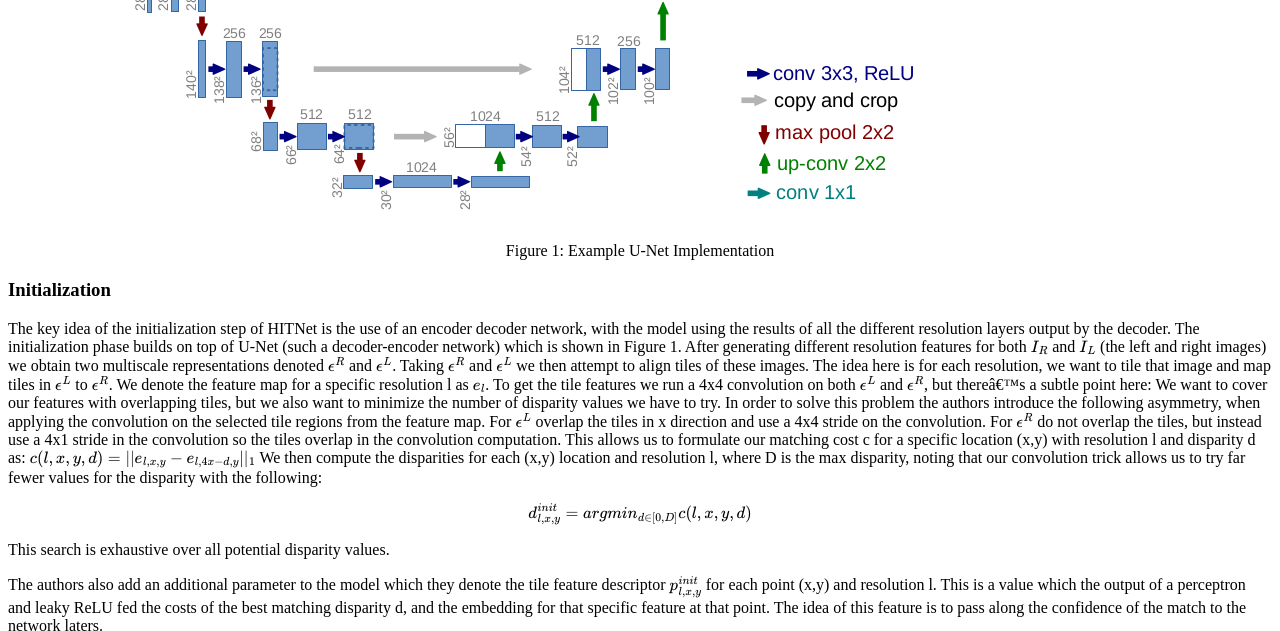
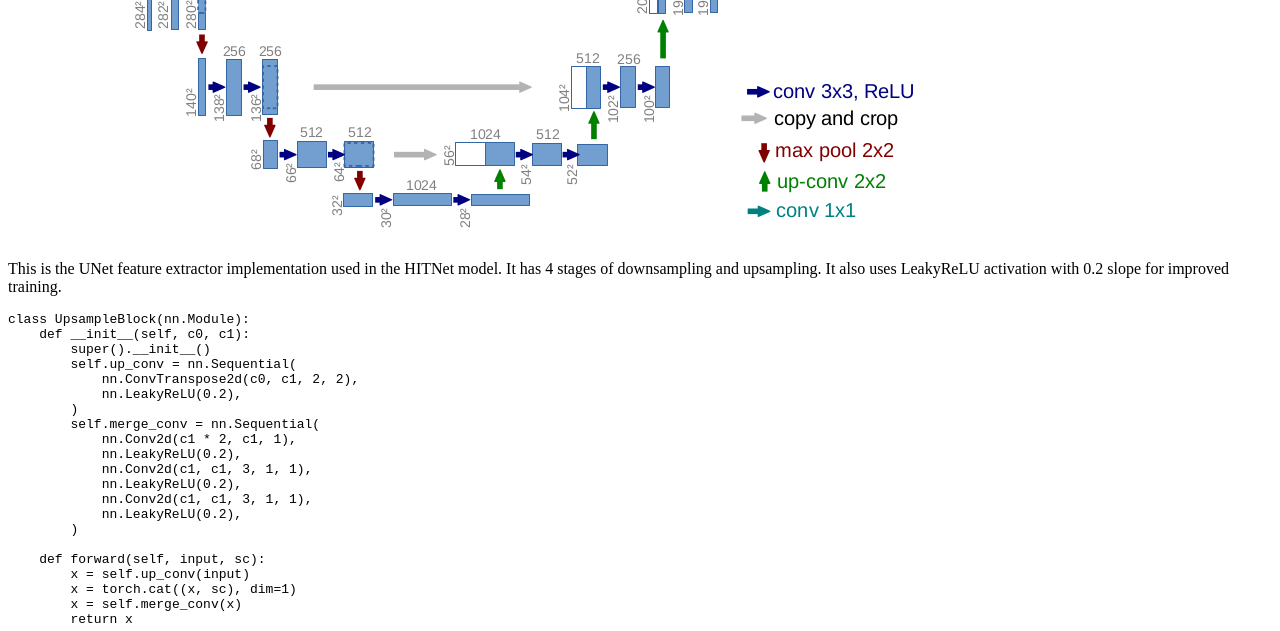
Before and after one commit to UCLAdeepvision/CS188-Projects-2022Winter, a Jekyll site: the page built from _posts/2021-01-27-team25-stereo-depth-vision.md, in a window 1280 px wide and 1400 px high, scrolled down 1455 px. Shown: the top 631 px of the window. Built offline with Jekyll 4.4.1, drawn with Linux system fonts in a browser that asks for light colours; some of the changed text lies outside the part shown; grey boxes are pictures that could not be loaded.

Commit message:
team25: write more about images

````diff
--- a/_posts/2021-01-27-team25-stereo-depth-vision.md
+++ b/_posts/2021-01-27-team25-stereo-depth-vision.md
@@ -30,6 +30,87 @@ HITNet is a recent model that works to use some of the recent techniques from ac
 
 ![UNET]({{ '/assets/images/team25/unet.png' | relative_url }})
 
+This is the UNet feature extractor implementation used in the HITNet model.
+It has 4 stages of downsampling and upsampling.
+It also uses LeakyReLU activation with 0.2 slope for improved training.
+
+```python
+class UpsampleBlock(nn.Module):
+    def __init__(self, c0, c1):
+        super().__init__()
+        self.up_conv = nn.Sequential(
+            nn.ConvTranspose2d(c0, c1, 2, 2),
+            nn.LeakyReLU(0.2),
+        )
+        self.merge_conv = nn.Sequential(
+            nn.Conv2d(c1 * 2, c1, 1),
+            nn.LeakyReLU(0.2),
+            nn.Conv2d(c1, c1, 3, 1, 1),
+            nn.LeakyReLU(0.2),
+            nn.Conv2d(c1, c1, 3, 1, 1),
+            nn.LeakyReLU(0.2),
+        )
+
+    def forward(self, input, sc):
+        x = self.up_conv(input)
+        x = torch.cat((x, sc), dim=1)
+        x = self.merge_conv(x)
+        return x
+
+class FeatureExtractor(nn.Module):
+    def __init__(self, C):
+        super().__init__()
+        self.down_0 = nn.Sequential(
+            nn.Conv2d(3, C[0], 3, 1, 1),
+            nn.LeakyReLU(0.2),
+        )
+        self.down_1 = nn.Sequential(
+            SameConv2d(C[0], C[1], 4, 2),
+            nn.LeakyReLU(0.2),
+            nn.Conv2d(C[1], C[1], 3, 1, 1),
+            nn.LeakyReLU(0.2),
+        )
+        self.down_2 = nn.Sequential(
+            SameConv2d(C[1], C[2], 4, 2),
+            nn.LeakyReLU(0.2),
+            nn.Conv2d(C[2], C[2], 3, 1, 1),
+            nn.LeakyReLU(0.2),
+        )
+        self.down_3 = nn.Sequential(
+            SameConv2d(C[2], C[3], 4, 2),
+            nn.LeakyReLU(0.2),
+            nn.Conv2d(C[3], C[3], 3, 1, 1),
+            nn.LeakyReLU(0.2),
+        )
+        self.down_4 = nn.Sequential(
+            SameConv2d(C[3], C[4], 4, 2),
+            nn.LeakyReLU(0.2),
+            nn.Conv2d(C[4], C[4], 3, 1, 1),
+            nn.LeakyReLU(0.2),
+            nn.Conv2d(C[4], C[4], 3, 1, 1),
+            nn.LeakyReLU(0.2),
+            nn.Conv2d(C[4], C[4], 3, 1, 1),
+            nn.LeakyReLU(0.2),
+        )
+        self.up_3 = UpsampleBlock(C[4], C[3])
+        self.up_2 = UpsampleBlock(C[3], C[2])
+        self.up_1 = UpsampleBlock(C[2], C[1])
+        self.up_0 = UpsampleBlock(C[1], C[0])
+
+    def forward(self, input):
+        x0 = self.down_0(input)
+        x1 = self.down_1(x0)
+        x2 = self.down_2(x1)
+        x3 = self.down_3(x2)
+        o0 = self.down_4(x3)
+        o1 = self.up_3(o0, x3)
+        o2 = self.up_2(o1, x2)
+        o3 = self.up_1(o2, x1)
+        o4 = self.up_0(o3, x0)
+        return o4, o3, o2, o1, o0
+```
+
+
 <center> Figure 1: Example U-Net Implementation </center>
 
 ### Initialization
@@ -46,6 +127,37 @@ The authors also add an additional parameter to the model which they denote the
 ![HITNet]({{ '/assets/images/team25/HITNet.png' | relative_url }})
 
 <center> Figure 2: Details of Propagation and Initialization Steps </center>
+
+This is an implementation of the warp step
+
+```python
+@functools.lru_cache()
+@torch.no_grad()
+def make_warp_coef(scale, device):
+    center = (scale - 1) / 2
+    index = torch.arange(scale, device=device) - center
+    coef_y, coef_x = torch.meshgrid(index, index)
+    coef_x = coef_x.reshape(1, -1, 1, 1)
+    coef_y = coef_y.reshape(1, -1, 1, 1)
+    return coef_x, coef_y
+
+
+def disp_up(d, dx, dy, scale, tile_expand):
+    n, _, h, w = d.size()
+    coef_x, coef_y = make_warp_coef(scale, d.device)
+
+    if tile_expand:
+        d = d + coef_x * dx + coef_y * dy
+    else:
+        d = d * scale + coef_x * dx * 4 + coef_y * dy * 4
+
+    d = d.reshape(n, 1, scale, scale, h, w)
+    d = d.permute(0, 1, 4, 2, 5, 3)
+    d = d.reshape(n, 1, h * scale, w * scale)
+    return d
+```
+
+
 ### Propagation
 
 #### Warping
@@ -65,6 +177,28 @@ The CNN model $$U$$ is made or resnet blocks followed by dilated convolutions. T
 ### Loss
 The network uses multiple different losses: an initialization loss, propagation loss, slant loss, and confidence loss. These values are all weighted equally and used to optimize the model.
 
+### Training Results
+
+To train both HITNet and StereoLab models ourselves, we heavily relied upon the work of GitHub user zjjMaiMai in their
+repository TinyHITNet [6], which implements both models in PyTorch.
+
+This is an example result on a training image after 3200 steps of  training the HITNet model on the KITTI 2015 dataset.
+The top image is the ground truth from a laser scanner pointcloud. The second image is the predicted depth.
+The last two images are each of the camera views.
+
+![KITTI HITNet trained for 3200 steps]({{ '/assets/images/team25/kitti-hitnet-3200step.png' | relative_url }})
+
+This is an example result on a training image after 11,700 steps of training the StereoNet model on the KITTI 2015 dataset.
+StereoNet has fewer parameters, requires less GPU memory, and trains faster than HITNet.
+
+![KITTI StereoNet trained for 11,700 steps]({{ '/assets/images/team25/kitti-stereonet-11700step.png' | relative_url }})
+
+This is the EPE error during training. The orange line is HITNet trained with batch size 1, and the blue line is
+StereoNet trained with batch size 2. We can see that StereoNet converges during training much faster.
+The steps themselves also ran faster than HITNet. There is still potential improvement in the optimization process.
+We also did not train HITNet enough because we did not have time yet.
+
+![Train Accuracy]({{ '/assets/images/team25/train-epe.png' | relative_url }})
 
 
 ## Reference
````
Also changed, not shown: other parts of _posts/2021-01-27-team25-stereo-depth-vision.md (+2 -0 lines).
